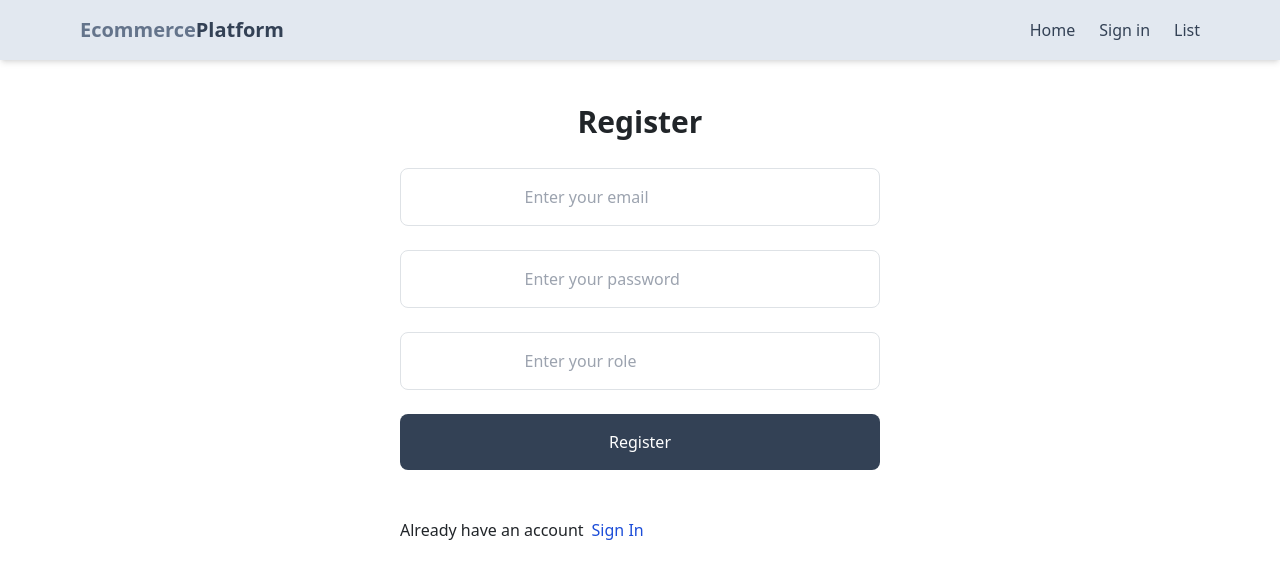
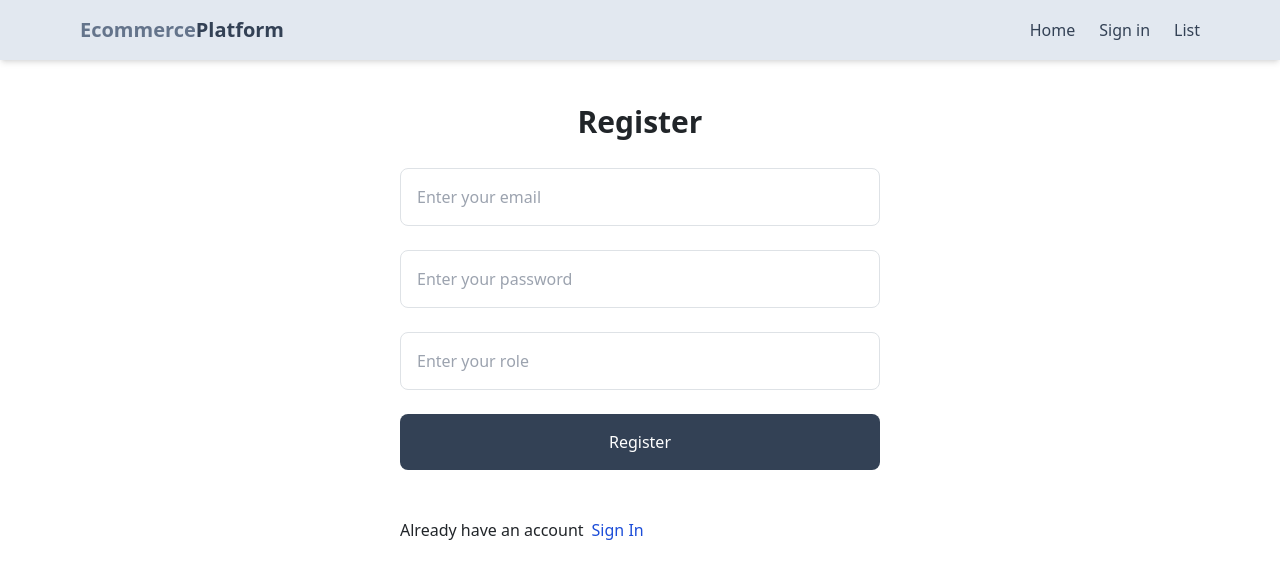
Before and after one commit to dhruvi223/assignment1--frontend, a React (Create React App) app: page /register in a window 1280 px wide. Shown: the top 578 px of the page. Built offline with nearby package versions, Linux system fonts and the light colour scheme.

Commit message:
changed input design

```diff
--- a/src/pages/Profile.js
+++ b/src/pages/Profile.js
@@ -34,25 +34,25 @@ const Profile = () => {
         </div>
 
         <form className="flex flex-col gap-4">
-          <div className="border p-3 rounded-lg">
-            <input
+          {/* <div className="border p-3 rounded-lg"> */}
+            <input className="border p-3 rounded-lg w-100"
               value={email}
               placeholder="Enter your email"
               onChange={(event) => {
                 setEmail(event.target.value);
               }}
             />
-          </div>
+          {/* </div> */}
 
-          <div className="border p-3 rounded-lg">
-            <input
+          {/* <div className="border p-3 rounded-lg"> */}
+            <input className="border p-3 rounded-lg w-100"
               value={role}
               placeholder="Enter your role"
               onChange={(event) => {
                 setRole(event.target.value);
               }}
             />
-          </div>
+          {/* </div> */}
 
           <Link to={"/create-list"}>
             <div
--- a/src/pages/authentication/Login.js
+++ b/src/pages/authentication/Login.js
@@ -49,31 +49,31 @@ const Login = (props) => {
         </div>
 
         <div className="flex flex-col gap-4">
-          <div gap-0>
-            <div className="border p-3 rounded-lg">
-              <input
+          <div>
+            {/* <div className="border p-3 rounded-lg"> */}
+              <input className="border p-3 rounded-lg w-100"
                 value={email}
                 placeholder="Enter your email"
                 onChange={(event) => {
                   setEmail(event.target.value);
                 }}
               />
-            </div>
+            {/* </div> */}
             <label className="block text-xs text-red-700 text-left">
               {emailError}
             </label>
           </div>
 
-          <div gap-0>
-            <div className="border p-3 rounded-lg">
-              <input
+          <div>
+            {/* <div className="border p-3 rounded-lg"> */}
+              <input className="border p-3 rounded-lg w-100"
                 value={password}
                 placeholder="Enter your password"
                 onChange={(event) => {
                   setPassword(event.target.value);
                 }}
               />
-            </div>
+            {/* </div> */}
             <label className="block text-xs text-red-700 text-left ">
               {passwordError}
             </label>
--- a/src/pages/authentication/Register.js
+++ b/src/pages/authentication/Register.js
@@ -48,8 +48,8 @@ const Register = (props) => {
 
       <form className="flex flex-col gap-4">
 
-        <div className="border p-3 rounded-lg">
-          <input
+        <div>
+          <input className="border p-3 rounded-lg w-100"
             value={email}
             placeholder="Enter your email"
             onChange={(event) => {
@@ -61,8 +61,8 @@ const Register = (props) => {
           </label>
         </div>
 
-        <div className="border p-3 rounded-lg">
-          <input
+        <div>
+          <input className="border p-3 rounded-lg w-100"
             value={password}
             placeholder="Enter your password"
             onChange={(event) => {
@@ -74,8 +74,8 @@ const Register = (props) => {
           </label>
         </div>
 
-        <div className="border p-3 rounded-lg">
-          <input
+        <div>
+          <input className="border p-3 rounded-lg w-100"
             value={role}
             placeholder="Enter your role"
             onChange={(event) => {
```
